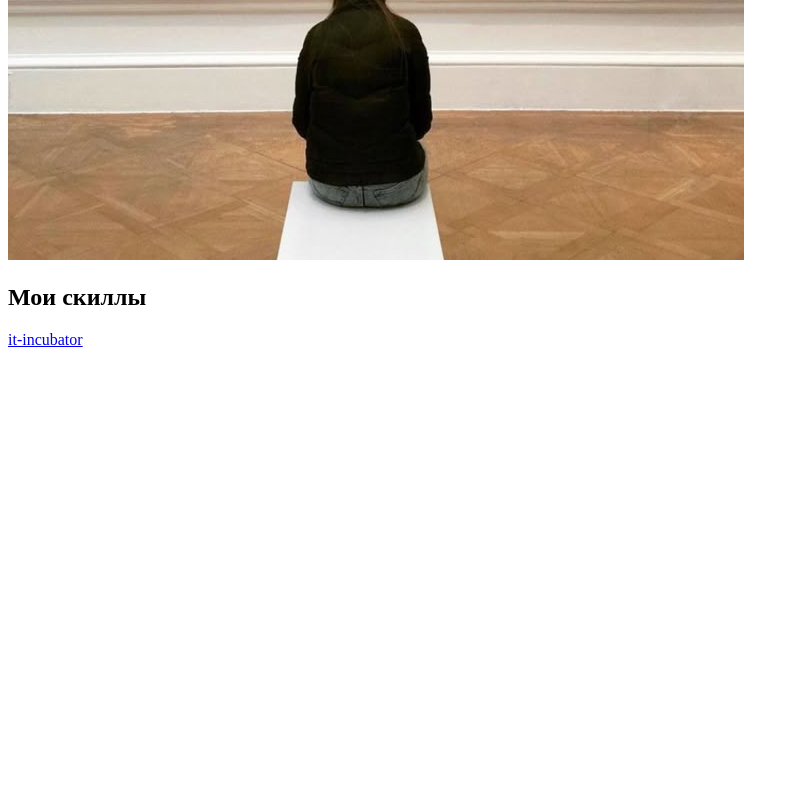
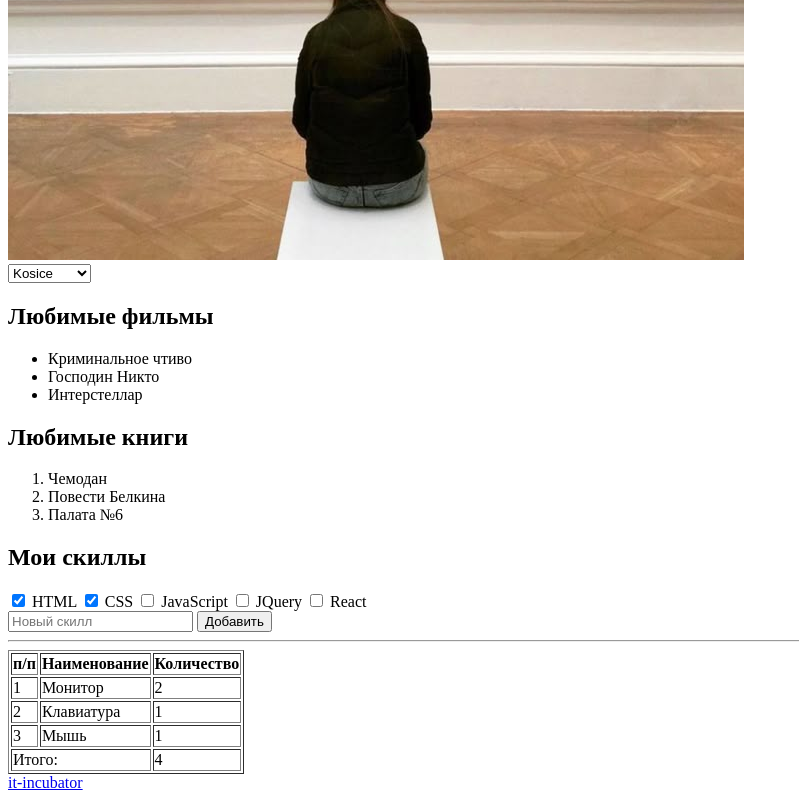
Before and after one commit to askmarrina/1-hw-with-auto-test-html-css-main, a plain HTML site: page index.html in a window 1280 px wide. Shown: the part 777-1577 px from the top of the page, without its empty margins (0-799 px from the left). Before the commit the page ends 1134 px from the top, so only its background shows below. Drawn offline with Linux system fonts and the light colour scheme.

Commit message:
full task completed

```diff
--- a/index.html
+++ b/index.html
@@ -27,17 +27,36 @@
 
     <section data-cy="hw1-section-about-pre">
         <!-- 2) В этом разделе создай выпадающий список с разными городами (не меньше 3-х). Свой город сделай вторым в этом списке. С помощью специального атрибута, сделай так, чтобы твой город всегда был выбранным по умолчанию  -->
+        <select>
+            <option selected>Kosice</option>
+            <option>Wien</option>
+            <option>Prague</option>
+            <option>Barcelona</option>
+            <option>Dublin</option>
+        </select>
         <div data-cy="hw1-unordered-list-box-pre">
             <!-- 3) В этом разделе создай 2 дочерних элемента: -->
 
             <!-- a) Заголовок 2-го уровня (любимые книги/фильмы/блюда/страны... и т.п.) -->
+            <h2>Любимые фильмы</h2>
             <!-- b) Маркированный список. В списке должно быть не менее 3-х элементов -->
+            <ul>
+                <li>Криминальное чтиво</li>
+                <li>Господин Никто</li>
+                <li>Интерстеллар</li>
+            </ul>
         </div>
         <div data-cy="hw1-ordered-list-box-pre">
             <!-- 3) В этом разделе создай 2 дочерних элемента: -->
 
             <!-- a) Заголовок 2-го уровня с другим названием (любимые книги/фильмы/блюда/страны... и т.п.) -->
+            <h2>Любимые книги</h2>
             <!-- b) Нумерованный (упорядоченный) список. В списке должно быть не менее 3-х элементов -->
+            <ol>
+                <li>Чемодан</li>
+                <li>Повести Белкина</li>
+                <li>Палата №6</li>
+            </ol>
         </div>
         <div data-cy="hw1-skills-box-pre">
             <h2>Мои скиллы</h2>
@@ -45,16 +64,67 @@
                 - В подписи укажи названия любых тем по верстке (все, что знаешь или слышал).
                 - Каждый чекбокс должен быть связан со своей подписью. Для этого чекбокс должен находиться в элементе для подписи
                 - Отметь "галочкой" (с помощью специального атрибута) темы, которые ты уже знаешь. -->
+            <label for="html">
+                <input id="html" type="checkbox" name="skill" value="html" checked>
+                HTML
+            </label>
+            <label for="css">
+                <input id="css" type="checkbox" name="skill" value="css" checked>
+                CSS
+            </label>
+            <label for="js">
+                <input id="js" type="checkbox" name="skill" value="js">
+                JavaScript
+            </label>
+            <label for="jquery">
+                <input id="jquery" type="checkbox" name="skill" value="jquery">
+                JQuery
+            </label>
+            <label for="react">
+                <input id="react" type="checkbox" name="skill" value="react">
+                React
+            </label>
         </div>
         <!-- 5) Создай здесь однострочное поле для ввода текста с подсказкой "Новый скилл", которая исчезает, когда начинаешь что-то печатать (для подсказки есть специальный атрибут) -->
+        <input type="text" placeholder="Новый скилл">
         <!-- 6) Создай здесь кнопку “Добавить” -->
+        <button>Добавить</button>
         <!-- 7) Добавь горизонтальную линию (для этого есть специальный тег) -->
+        <hr>
 
-        <table data-cy="hw-about-table-pre">
+        <table data-cy="hw-about-table-pre" border="solid">
             <!-- 8) В таблице сделай 5 строк и 3 столбца.
                         - В первой строке ячейки заголовков, в остальных обычные ячейки
                         - Добавь границы для всей таблицы с помощью специального атрибута border="". Он устарел, но работает
                         - В последнем ряду первая ячейка должна занимать 2 столбца (как должно выглядеть - смотри образец). Таблицу можно заполнять любыми данными -->
+            <tr>
+                <th>п/п</th>
+                <th>Наименование</th>
+                <th>Количество</th>
+            </tr>
+            <tr>
+                <td>1</td>
+                <td>Монитор</td>
+                <td>2</td>
+            </tr>
+            <tr>
+                <td>2</td>
+                <td>Клавиатура</td>
+                <td>1</td>
+            </tr>
+            <tr>
+                <td>3</td>
+                <td>Мышь</td>
+                <td>1</td>
+            </tr>
+            <tr>
+                <td colspan="2">
+                    Итого:
+                </td>
+                <td>
+                    4
+                </td>
+            </tr>
         </table>
     </section>
     <footer data-cy="hw-footer-pre">
```
